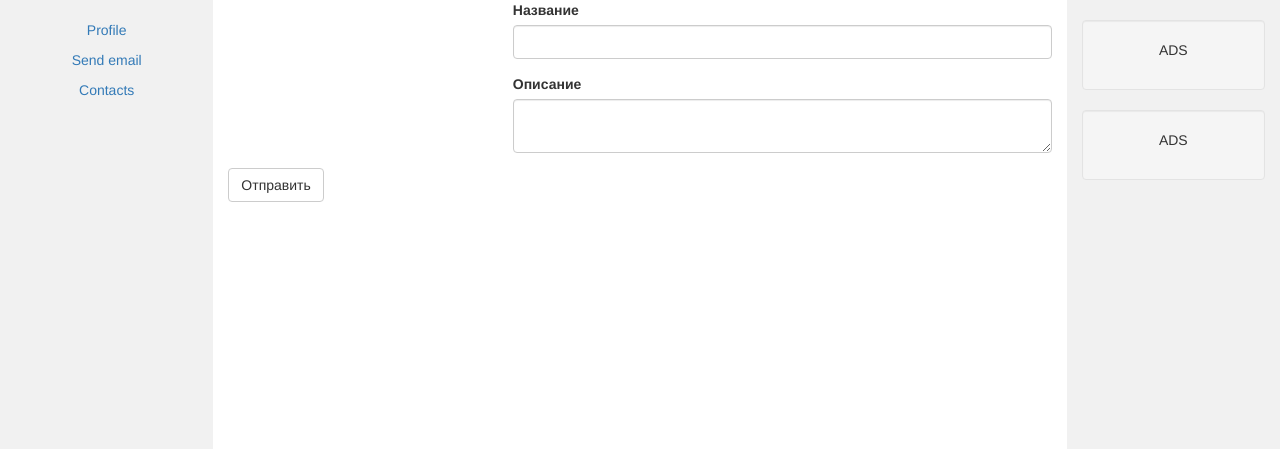
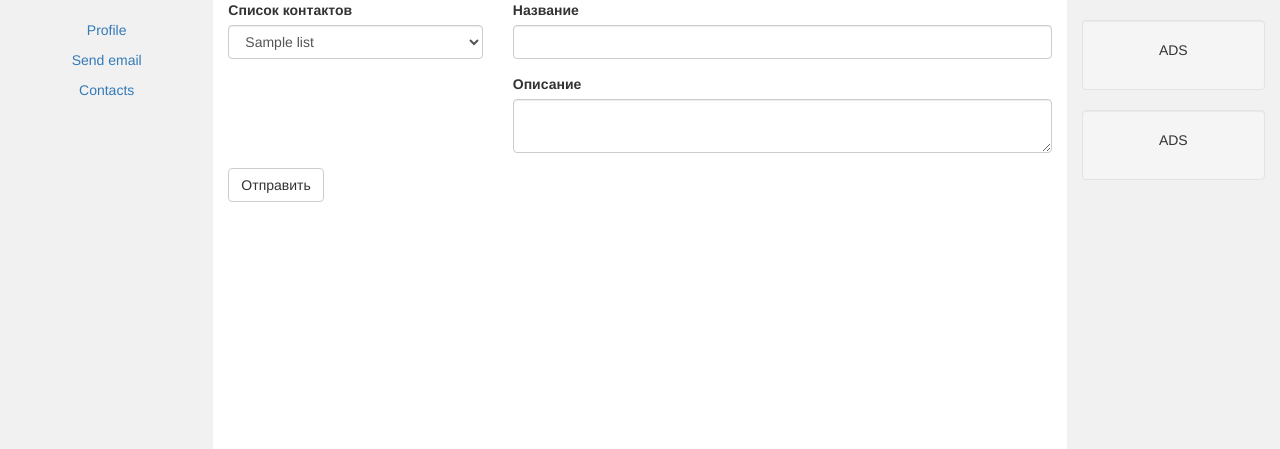
Before and after one commit to mranzorbey/openit, a PHP site: page /send.php in a window 1280 px wide. Shown: the part 52-501 px from the top of the page. Run offline with PHP 8.4, Linux system fonts and the light colour scheme; the visitor is signed in with stand-in values (Sample User, id 1); tables that the repository leaves empty or names only in its code hold one stand-in row (values such as "Sample post"); some web fonts are replaced.

Commit message:
email send function adde

```diff
--- a/module1/send.php
+++ b/module1/send.php
@@ -2,6 +2,8 @@
 require_once('helpers/protect_from_guest.php');
 
 require_once('helpers/setsession.php');
+
+require_once('helpers/dbconnect.php');
 
 if(!isset($_SESSION['user_id'])){
 	header('Location: index.php');
@@ -9,19 +11,75 @@ if(!isset($_SESSION['user_id'])){
 }
 
 if(isset($_POST) && !empty($_POST)){
-	$contacts=stripcslashes($_POST['contacts']);
+	$contact_list_id=stripcslashes($_POST['contact_list_id']);
 	$title=stripcslashes($_POST['title']);
 	$desc=stripcslashes($_POST['desc']);
 
+
+	$stmt=$db->prepare("SELECT email from contacts WHERE contact_list_id=?");
+
+	$stmt->execute([
+		$contact_list_id
+	]);
+
+	$contacts=[];
+	while($contact=$stmt->fetch(PDO::FETCH_OBJ)){
+		$contacts[]=$contact;
+	}
+
+	$stmt=$db->prepare("INSERT INTO sent_emails(contact_id,event_date,status) VALUES(?,?,?)");
+
+	foreach($contacts as $contact){
+		$values=[
+			$contact->id,
+			time()
+		];
+		if(mail($contact->email,$title,$desc)){
+			$values[]='S';
+		}else{
+			$values[]='NS';
+		}
+		$stmt->execute($values);
+	}
+
+	/*$emails=join(",",array_map(function($elem){
+		return $elem->email;
+	}, $contacts));
+
+
+
+	if(mail($emails,$title,$desc)){
+		die('pk');
+	}else{
+		die('n ');
+	}*/
+
+
 }
 
+$stmt=$db->prepare("SELECT * from contact_list WHERE user_id=?");
+$stmt->execute([
+	$_SESSION['user_id']
+]);
+
+$contact_lists=[];
+while($contact_list=$stmt->fetch(PDO::FETCH_OBJ)){
+	$contact_lists[]=$contact_list;
+}
 ?>
 
 <?php require_once('layouts/header.php');?>
 	<form action="" method="POST">
 		<div class="row">
 			<div class="col-sm-4 col-md-4">
-
+				<div class="form-group">
+					<label for="contact_list_id">Список контактов</label>
+					<select name="contact_list_id" id="contact_list_id" class="form-control">
+						<?php foreach($contact_lists as $contact_list){?>
+							<option value="<?= $contact_list->id?>"><?= $contact_list->name?></option>
+						<?php } ?>
+					</select>
+				</div>
 			</div>
 			<div class="col-sm-8 col-md-8">
 				<div class="form-group">
```
